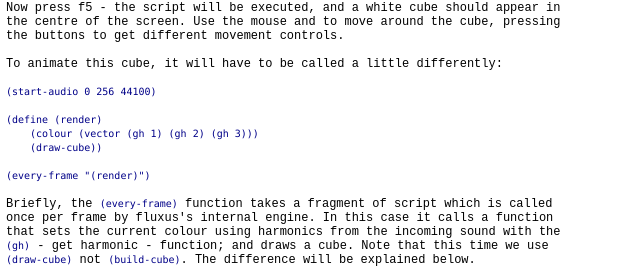
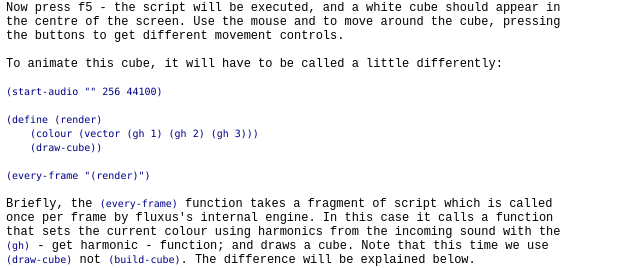
Before and after one commit to nebogeo/fluxus, a plain HTML site: page docs/quickstart.html in a window 1280 px wide. Shown: the part 183-451 px from the top of the page, 0-640 px from the left. Drawn offline with Linux system fonts and the light colour scheme.

Commit message:
updated quickstart example

```diff
--- a/docs/quickstart.html
+++ b/docs/quickstart.html
@@ -14,7 +14,7 @@ the buttons to get different movement controls.
 
 To animate this cube, it will have to be called a little differently:
 
-<c>(start-audio 0 256 44100)
+<c>(start-audio "" 256 44100)
 
 (define (render)
     (colour (vector (gh 1) (gh 2) (gh 3)))
```
